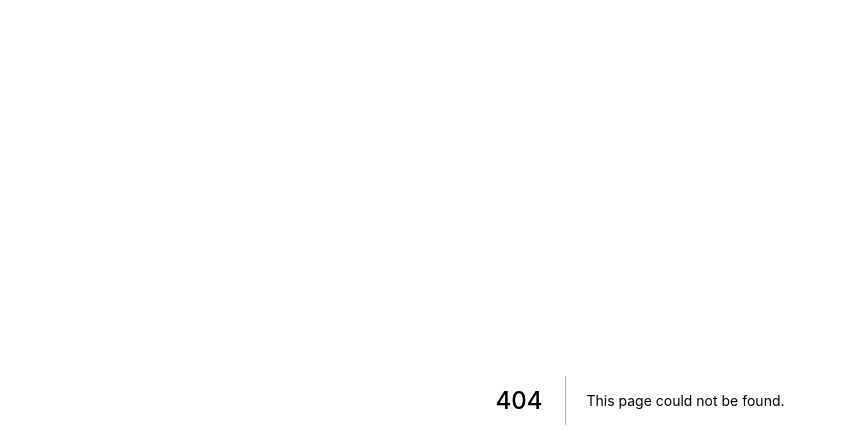
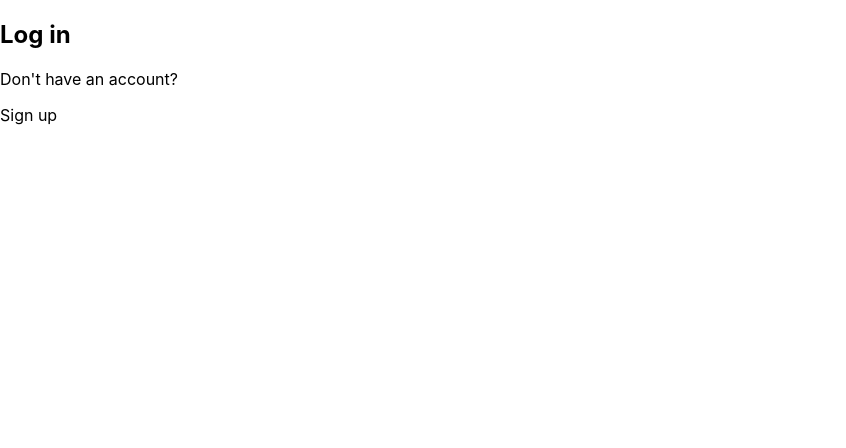
Before and after one commit to EmilieHumbert/swiss-plant-based, a Next.js app: page /login in a window 1280 px wide. Before the commit this address had no page. Shown: the top 448 px of the page, without its empty margins (0-846 px from the left). Built offline with nearby package versions, Linux system fonts and the light colour scheme.

Commit message:
Create the Login and Sign Up Pages

```diff
--- /dev/null
+++ b/pages/login.js
@@ -0,0 +1,18 @@
+import Link from "next/link";
+
+export default function logInPage() {
+  return (
+    <div>
+      <div>
+        <h2>Log in</h2>
+        <p>Don't have an account?</p>
+        <Link href="/signup">
+          <a href="#">Sign up</a>
+        </Link>
+      </div>
+      <div>
+        {/* Create login form component and add here */}
+      </div>
+    </div>
+  );
+}
```
Also changed, not shown: pages/signup.js (added, +20 -0 lines).
